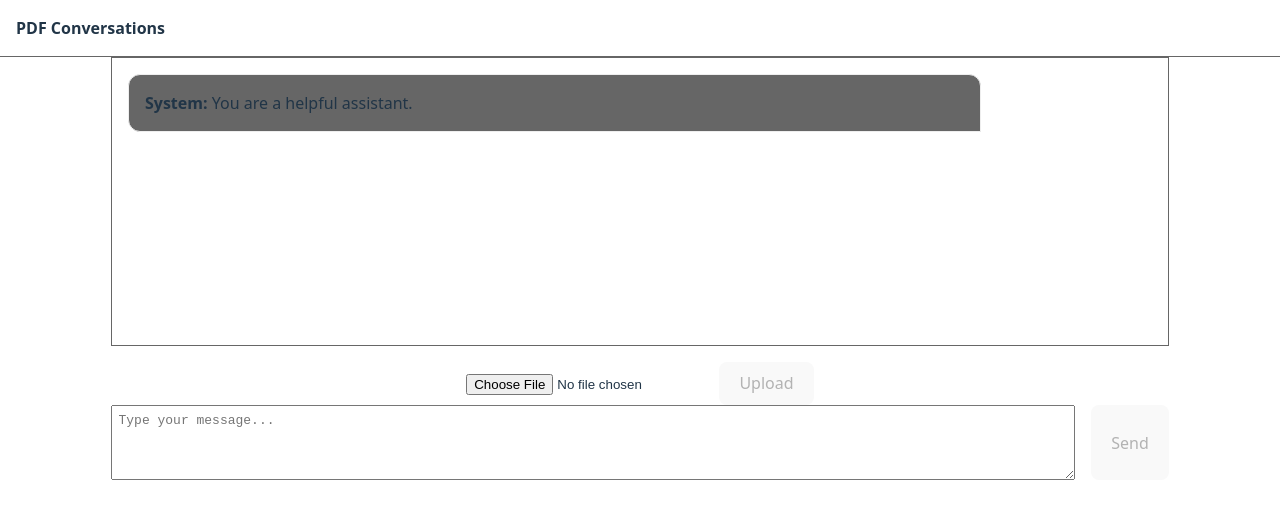
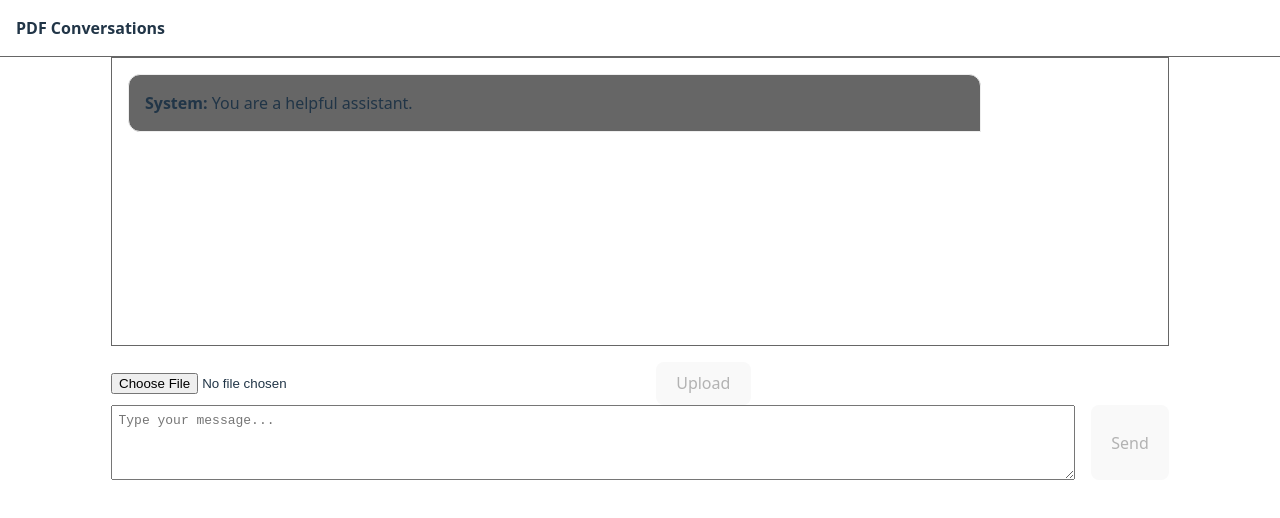
Before and after one commit to isofarro/pdf-conversations, a React (Vite) app: page / in a window 1280 px wide. Shown: the top 518 px of the page. Built offline with nearby package versions, Linux system fonts and the light colour scheme.

Commit message:
Set max size on file upload.

```diff
--- a/src/features/documents/SelectFile.tsx
+++ b/src/features/documents/SelectFile.tsx
@@ -3,6 +3,8 @@ import { useState } from "react";
 type SelectFileProps = {
     onSelect: (file: File) => void;
 }
+
+const MAX_FILE_SIZE = 10 * 1024 * 1024; // 10MB
 
 export const SelectFile = ({ onSelect }: SelectFileProps) => {
     const [file, setFile] = useState<File | null>(null);
@@ -16,18 +18,24 @@ export const SelectFile = ({ onSelect }: SelectFileProps) => {
     };
 
     const handleSelect = async (e: React.MouseEvent<HTMLButtonElement>) => {
+        e.preventDefault();
         if (!file) {
             alert("No file selected");
             return;
         }
+
+        if (file.size > MAX_FILE_SIZE) {
+            alert("File size exceeds the 10MB limit.");
+            return;
+        }
+
         onSelect(file);
         setIsUpdated(false);
-        e.preventDefault();
     };
 
     return (
-        <form action="http://localhost:8080/upload" method="post" encType="multipart/form-data">
-            <input name="myFile" type="file" onChange={handleChange} />
+        <form action="http://localhost:8080/upload" method="post" encType="multipart/form-data" className="upload-form">
+            <input name="myFile" type="file" onChange={handleChange}  />
             <button type="submit" onClick={handleSelect} disabled={!isUpdated}>
                 Upload
             </button>
```
